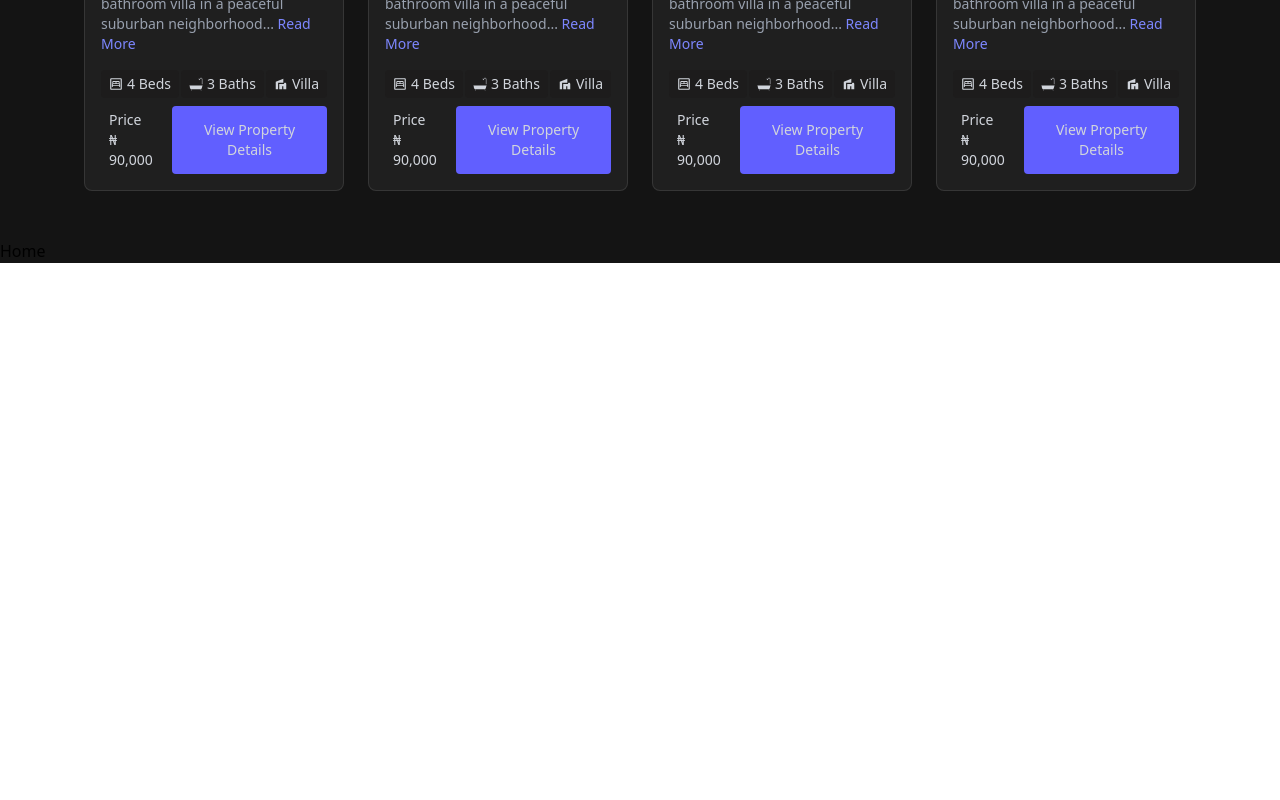
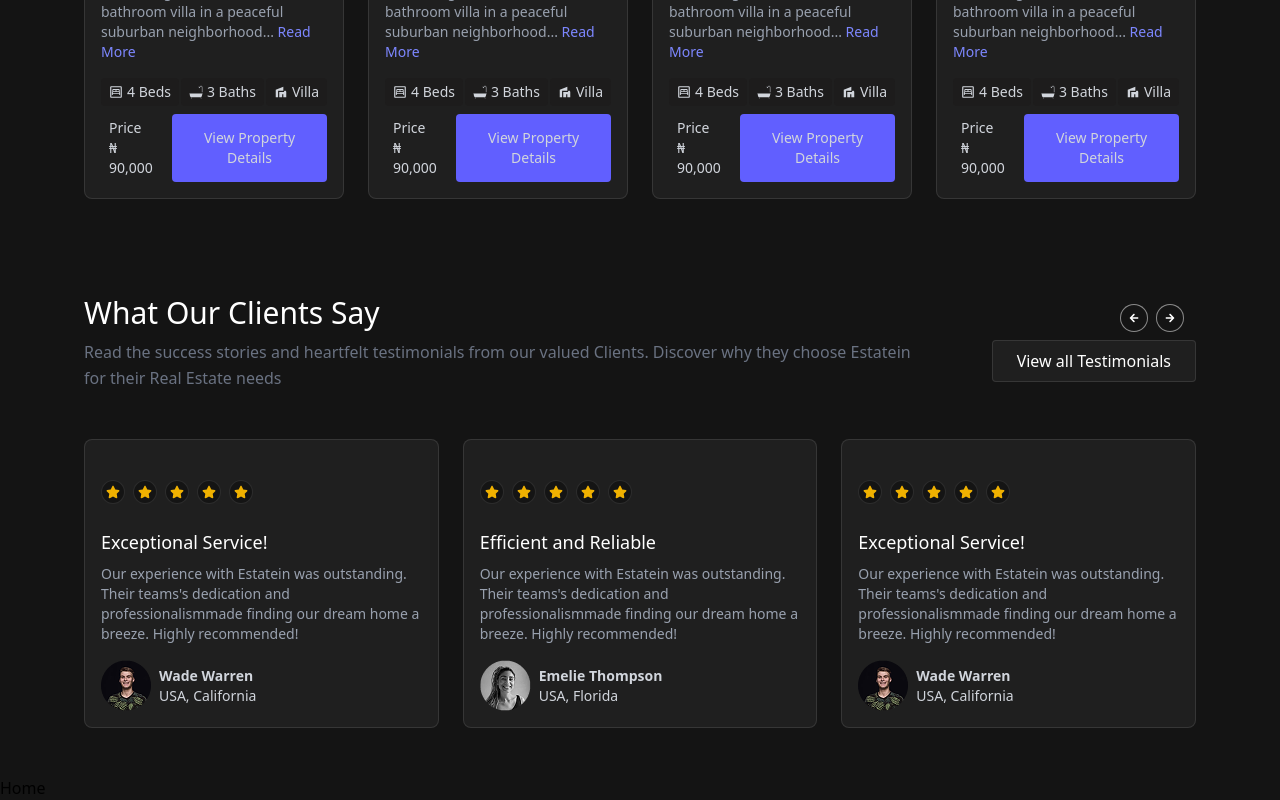
Before and after one commit to Shakur-Galla/real-estate, a React (Vite) app: page / in a window 1280 px wide. Shown: the part 1549-2349 px from the top of the page. Before the commit the page ends 1812 px from the top, so only its background shows below. Built offline with nearby package versions, Linux system fonts and the light colour scheme.

Commit message:
Clients and Header bug fix

```diff
--- /dev/null
+++ b/src/components/Clients.jsx
@@ -0,0 +1,122 @@
+import React from "react";
+import { Link } from "react-router-dom";
+import { FaArrowLeft, FaArrowRight, FaStar } from "react-icons/fa";
+
+import Profile from '../assets/Profile.png'
+import Profile1 from '../assets/Profile1.png'
+
+
+const Clients = () => {
+  return (
+    <section className="bg-[#141414] text-white body-font">
+      <div className="max-w-6xl px-5 py-12 mx-auto">
+        {/* Header Section */}
+        <div className="flex flex-wrap justify-between items-center w-full mb-12">
+          <div className="lg:w-3/4 w-full mb-6 lg:mb-0">
+            <h1 className="sm:text-3xl text-2xl font-medium title-font mb-2 text-white">
+              What Our Clients Say
+            </h1>
+            <p className="w-full leading-relaxed text-gray-500">
+              Read the success stories and heartfelt testimonials from our valued Clients. Discover why they choose Estatein for their Real Estate needs
+            </p>
+          </div>
+            <div className="hidden md:block">
+                <div className="flex pb-2 ml-32 gap-2">
+            <FaArrowLeft className="rounded-full h-7 w-7 p-2 bg-[#141414] border border-white/50 cursor-pointer" />
+            <FaArrowRight className="rounded-full h-7 w-7 p-2 bg-[#141414] border border-white/50 cursor-pointer" />
+
+          </div>
+          <button className="bg-white/5 text-white px-6 rounded-sm transition duration-300 border border-white/10 hover:border-indigo-500 text-md py-2">
+            View all Testimonials
+          </button>
+            </div>
+        </div>
+
+        {/* Property Cards */}
+        <div className="grid grid-cols-1 sm:grid-cols-2 lg:grid-cols-3 gap-6">
+          {/* Card 1 */}
+          <div className="bg-white/5 p-4 rounded-lg border border-white/10">
+            <div className="flex flex-row gap-2 py-6">
+                <FaStar  className="text-yellow-500 rounded-full h-6 w-6 px-1 text-2xl border bg-[#141414] border-white/10"/>
+                <FaStar  className="text-yellow-500 rounded-full h-6 w-6 px-1 text-2xl border bg-[#141414] border-white/10"/>
+                <FaStar  className="text-yellow-500 rounded-full h-6 w-6 px-1 text-2xl border bg-[#141414] border-white/10"/>
+
+                <FaStar  className="text-yellow-500 rounded-full h-6 w-6 px-1 text-2xl border bg-[#141414] border-white/10"/>
+                <FaStar  className="text-yellow-500 rounded-full h-6 w-6 px-1 text-2xl border bg-[#141414] border-white/10"/>
+            </div>
+            <h2 className="text-lg text-white font-medium mb-2">Exceptional Service!</h2>
+            <p className="text-sm text-gray-400 mb-4">
+              Our experience with Estatein was outstanding.<br/>
+              Their teams's dedication and professionalismmade finding our dream home a breeze. Highly recommended!
+
+            </p>
+            <div className="flex text-sm text-gray-300 gap-2 items-center">
+              <img src={Profile}/>
+              <div>
+                <h3 className="font-semibold">Wade Warren</h3>
+                <p>USA, California</p>
+              </div>
+            </div>
+
+          </div>
+
+          {/* Card 2 */}
+          <div className="bg-white/5 p-4 rounded-lg border border-white/10">
+            <div className="flex flex-row gap-2 py-6">
+                <FaStar  className="text-yellow-500 rounded-full h-6 w-6 px-1 text-2xl border bg-[#141414] border-white/10"/>
+                <FaStar  className="text-yellow-500 rounded-full h-6 w-6 px-1 text-2xl border bg-[#141414] border-white/10"/>
+                <FaStar  className="text-yellow-500 rounded-full h-6 w-6 px-1 text-2xl border bg-[#141414] border-white/10"/>
+
+                <FaStar  className="text-yellow-500 rounded-full h-6 w-6 px-1 text-2xl border bg-[#141414] border-white/10"/>
+                <FaStar  className="text-yellow-500 rounded-full h-6 w-6 px-1 text-2xl border bg-[#141414] border-white/10"/>
+            </div>
+            <h2 className="text-lg text-white font-medium mb-2">Efficient and Reliable</h2>
+            <p className="text-sm text-gray-400 mb-4">
+              Our experience with Estatein was outstanding.<br/>
+              Their teams's dedication and professionalismmade finding our dream home a breeze. Highly recommended!
+
+            </p>
+            <div className="flex text-sm text-gray-300 gap-2 items-center">
+              <img src={Profile1}/>
+              <div>
+                <h3 className="font-semibold">Emelie Thompson</h3>
+                <p>USA, Florida</p>
+              </div>
+            </div>
+
+          </div>
+
+          {/* Card 3 */}
+          <div className="bg-white/5 p-4 rounded-lg border border-white/10">
+            <div className="flex flex-row gap-2 py-6">
+                <FaStar  className="text-yellow-500 rounded-full h-6 w-6 px-1 text-2xl border bg-[#141414] border-white/10"/>
+                <FaStar  className="text-yellow-500 rounded-full h-6 w-6 px-1 text-2xl border bg-[#141414] border-white/10"/>
+                <FaStar  className="text-yellow-500 rounded-full h-6 w-6 px-1 text-2xl border bg-[#141414] border-white/10"/>
+
+                <FaStar  className="text-yellow-500 rounded-full h-6 w-6 px-1 text-2xl border bg-[#141414] border-white/10"/>
+                <FaStar  className="text-yellow-500 rounded-full h-6 w-6 px-1 text-2xl border bg-[#141414] border-white/10"/>
+            </div>
+            <h2 className="text-lg text-white font-medium mb-2">Exceptional Service!</h2>
+            <p className="text-sm text-gray-400 mb-4">
+              Our experience with Estatein was outstanding.<br/>
+              Their teams's dedication and professionalismmade finding our dream home a breeze. Highly recommended!
+
+            </p>
+            <div className="flex text-sm text-gray-300 gap-2 items-center">
+              <img src={Profile}/>
+              <div>
+                <h3 className="font-semibold">Wade Warren</h3>
+                <p>USA, California</p>
+              </div>
+            </div>
+
+          </div>
+
+        </div>
+      </div>
+
+    </section>
+  );
+};
+
+export default Clients;
--- a/src/components/Header.jsx
+++ b/src/components/Header.jsx
@@ -8,9 +8,7 @@ const Header = () => {
   const [isMenuOpen, setIsMenuOpen] = useState(false);
   const [activeItem, setActiveItem] = useState('Home');
 
-  const toggleMenu = () => {
-    setIsMenuOpen(!isMenuOpen);
-  };
+  const toggleMenu = () => setIsMenuOpen(!isMenuOpen);
 
   const handleItemClick = (item) => {
     setActiveItem(item);
@@ -20,7 +18,7 @@ const Header = () => {
   const menuItems = ['Home', 'About Us', 'Properties', 'Services'];
 
   return (
-    <header className=" bg-[#141414] text-white">
+    <header className="bg-[#141414] text-white">
       {/* Top Banner */}
       <div className="border-b border-white/10">
         <div className="container mx-auto px-4 py-2 text-center">
@@ -33,14 +31,12 @@ const Header = () => {
         </div>
       </div>
 
-      {/* Navigation Section */}
-      <nav className="bg- backdrop-blur-sm border-b border-white/10">
+      {/* Navigation */}
+      <nav className="backdrop-blur-sm border-b border-white/10">
         <div className="container mx-auto px-4">
-          {/* Desktop Navigation */}
-          <div className="hidden md:flex justify-between items-center py-3">
-            <div>
+          {/* Desktop */}
+          <div className="hidden md:flex justify-between items-center py-4">
             <img src={Logo} alt="Estatein Logo" className="h-8" />
-            </div>
             <div className="flex space-x-1">
               {menuItems.map((item) => (
                 <Link
@@ -65,34 +61,29 @@ const Header = () => {
             </Link>
           </div>
 
-          {/* Mobile Navigation */}
-          <div className="md:hidden py-3">
-            <div className="flex justify-between items-center">
-              <div className="flex items-center justify-between">
-                <img src={Logo} alt="Estatein Logo" className="h-8 mr-4" />
+          {/* Mobile */}
+          <div className="md:hidden py-3 flex justify-between items-center">
+            <img src={Logo} alt="Estatein Logo" className="h-8" />
+
             <button
               onClick={toggleMenu}
-                  className="text-white focus:outline-none p-2 pl-52 rounded-lg hover:bg-gray-800"
+              aria-label="Toggle menu"
+              role="button"
+              className="text-white p-2 rounded-lg hover:bg-gray-800 focus:outline-none"
             >
-                  {isMenuOpen ? (
-                    <IoClose className='text-2xl hover:cursor-pointer'/>
-                  ) : (
-                    <BiMenuAltRight className='text-2xl hover:cursor-pointer' />
-                  )}
+              {isMenuOpen ? <IoClose className="text-2xl" /> : <BiMenuAltRight className="text-2xl" />}
             </button>
-              </div>
-
           </div>
 
           {/* Mobile Menu Items */}
           {isMenuOpen && (
-              <div className="mt-4 bg-[#141414] rounded-lg p-2 space-y-1">
+            <div className="md:hidden bg-[#141414] rounded-lg mt-2 p-3 space-y-1 transition-all duration-300">
               {menuItems.map((item) => (
                 <Link
                   key={item}
                   to="#"
                   onClick={() => handleItemClick(item)}
-                    className={`block px-4 py-3 rounded-lg transition-all duration-300 ${
+                  className={`block px-4 py-3 rounded-lg ${
                     activeItem === item
                       ? 'bg-black shadow-sm border border-white/10 text-white'
                       : 'text-gray-300 hover:text-white hover:bg-gray-800'
@@ -101,9 +92,14 @@ const Header = () => {
                   {item}
                 </Link>
               ))}
+              <Link
+                to="#"
+                className="block mt-3 bg-indigo-500 border border-white/10 text-white py-3 text-center rounded-md"
+              >
+                Contact Us
+              </Link>
             </div>
           )}
-          </div>
         </div>
       </nav>
     </header>
--- a/src/pages/Home.jsx
+++ b/src/pages/Home.jsx
@@ -2,6 +2,7 @@ import React from "react";
 import Banner from "../components/Banner";
 import StatisticsGrid from '../components/StatisticsGrid'
 import FeaturedProperties from "../components/FeaturedProperties";
+import Clients from "../components/Clients";
 
 const Home = () => {
   return (
@@ -9,6 +10,7 @@ const Home = () => {
       <Banner />
       <StatisticsGrid/>
       <FeaturedProperties />
+      <Clients/>
     </>
   );
 };
```
Also changed, not shown: src/App.jsx (+9 -11 lines), src/assets/Profile.png (added), src/assets/Profile1.png (added). Lines whose indentation alone changed are shown as unchanged.
